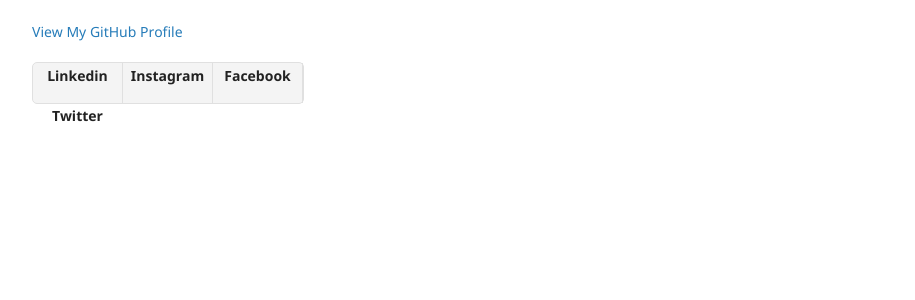
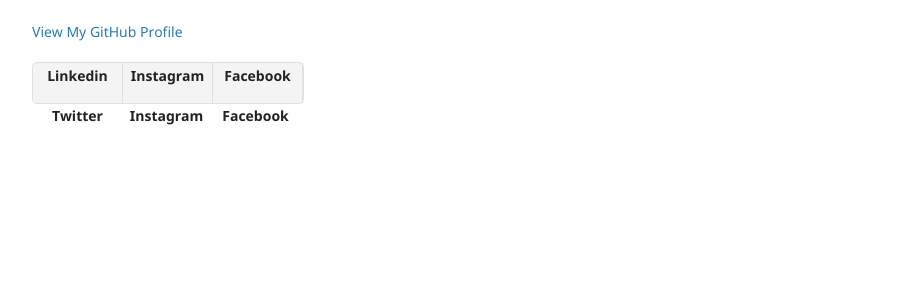
Before and after one commit to damvelisa/damvelisa.github.io, a Jekyll site: the page built from index.md, in a window 1280 px wide. Shown: the part 312-612 px from the top of the page, without its empty margins (178-1093 px from the left). Built offline with Jekyll 4.4.1, drawn with Linux system fonts in a browser that asks for light colours; the repository's description, which GitHub fills in, is left out.

Commit message:
Update default.html

```diff
--- a/_layouts/default.html
+++ b/_layouts/default.html
@@ -32,10 +32,12 @@
 
         {% if site.show_downloads %}
         <ul class="downloads">
-		 <li><a href="https://www.linkedin.com/in/damvelisa/"><strong>Linkedin</strong></a></li>
+	  <li><a href="https://www.linkedin.com/in/damvelisa/"><strong>Linkedin</strong></a></li>
           <li><a href="https://www.instagram.com/damvelisa"><strong>Instagram</strong></a></li>
           <li><a href="https://web.facebook.com/damvelisa"><strong>Facebook</strong></a></li>
           <li><a href="https://twitter.com/danang_pp"><strong>Twitter</strong></a></li>
+	  <li><a href="https://www.instagram.com/damvelisa"><strong>Instagram</strong></a></li>
+          <li><a href="https://web.facebook.com/damvelisa"><strong>Facebook</strong></a></li>
         </ul>
         {% endif %}
       </header>
```
